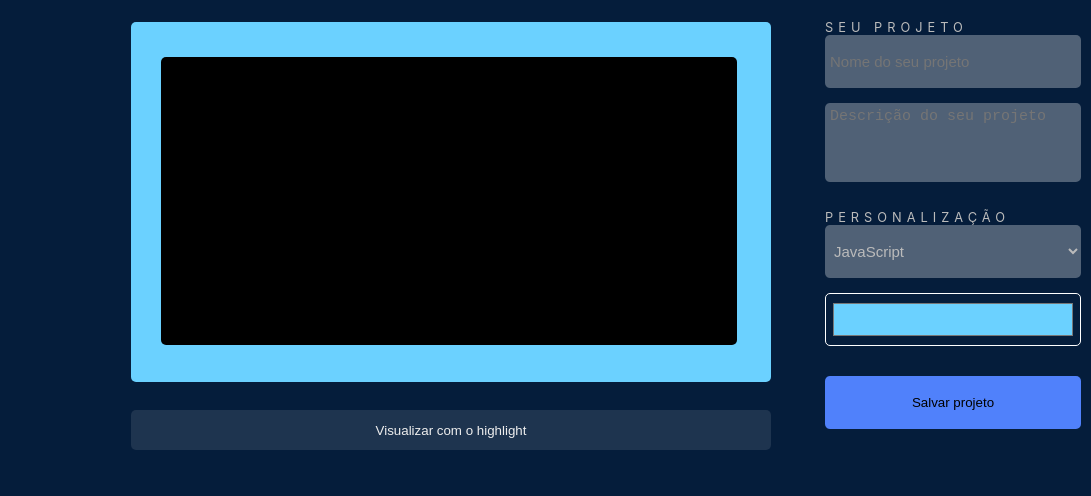
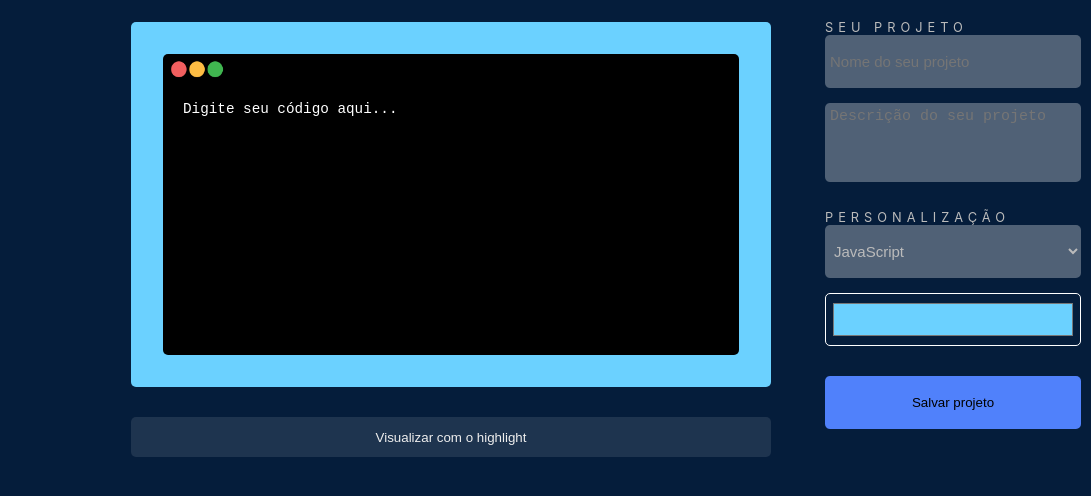
Before and after one commit to viniirbr/alura-challenge-frontend2, a plain HTML site: page index.html in a window 1280 px wide. Shown: the part 88-584 px from the top of the page, 189-1280 px from the left. Drawn offline with Linux system fonts and the light colour scheme.

Commit message:
Adição da imagem dos botões do Mac

```diff
--- a/css/style.css
+++ b/css/style.css
@@ -107,14 +107,46 @@ a {
 
 .editor-container {
 	display: flex;
+	flex-direction: column;
+	align-items: center;
 	width: 50%;
-	height: 360px;
+}
+
+.mac {
+	width: 100%;
+	background: black;
+	border-radius: 5px 5px 0px 0px;
+}
+
+.mac-img {
+	margin: 5px 0 0 5px;
+	width:60px;
+	height:20px;
 }
 
 .fundo-editor {
+	display: flex;
+	flex-direction: column;
+	align-items: center;
 	background: #6BD1FF;
 	border-radius: 5px;
 	width: 100%;
+	height: 365px;
+	padding: 2rem;
+}
+
+.fundo-editor .editor-codigo {
+	width: 100%;
+	height: 100%;
+	background-color: black;
+	border: none;
+	border-radius: 0px 0px 5px 5px;
+	color: white;
+	display: block;
+	margin: 0 auto;
+	resize: none;
+	padding: 20px;
+	font-size: 1.1em;
 }
 
 .botao-visualizarMarcacao {
@@ -126,20 +158,6 @@ a {
 	border-radius: 5px;
 	color: #eee;
 	cursor: pointer;
-}
-
-.fundo-editor .editor-codigo {
-	width: 90%;
-	height: 80%;
-	background-color: black;
-	border: none;
-	border-radius: 5px;
-	color: white;
-	display: block;
-	margin: 35px 30px;
-	resize: none;
-	padding: 20px;
-	font-size: 1.1em;
 }
 
 .editor-codigo::before {
--- a/index.html
+++ b/index.html
@@ -36,9 +36,12 @@
 			</nav>
 			<div class="editor-container">
 				<div class="fundo-editor">
-					<textarea class="editor-codigo" type="text" name="texto" autocomplete="off"> </textarea>
-					<input class="botao-visualizarMarcacao" type="submit" name="visualizar-marcacoes" value="Visualizar com o highlight">
-			</div>
+					<div class="mac">
+						<img class="mac-img" src="img/buttons.png" alt="Botões do Mac">
+					</div>
+					<textarea class="editor-codigo" type="text" name="texto" autocomplete="off">Digite seu código aqui...</textarea>
+				</div>
+				<input class="botao-visualizarMarcacao" type="submit" name="visualizar-marcacoes" value="Visualizar com o highlight">
 			</div>
 			<form class="configuracoes-projeto">
 				<h2 class="titulo-seuprojeto">SEU PROJETO</h2>
```
